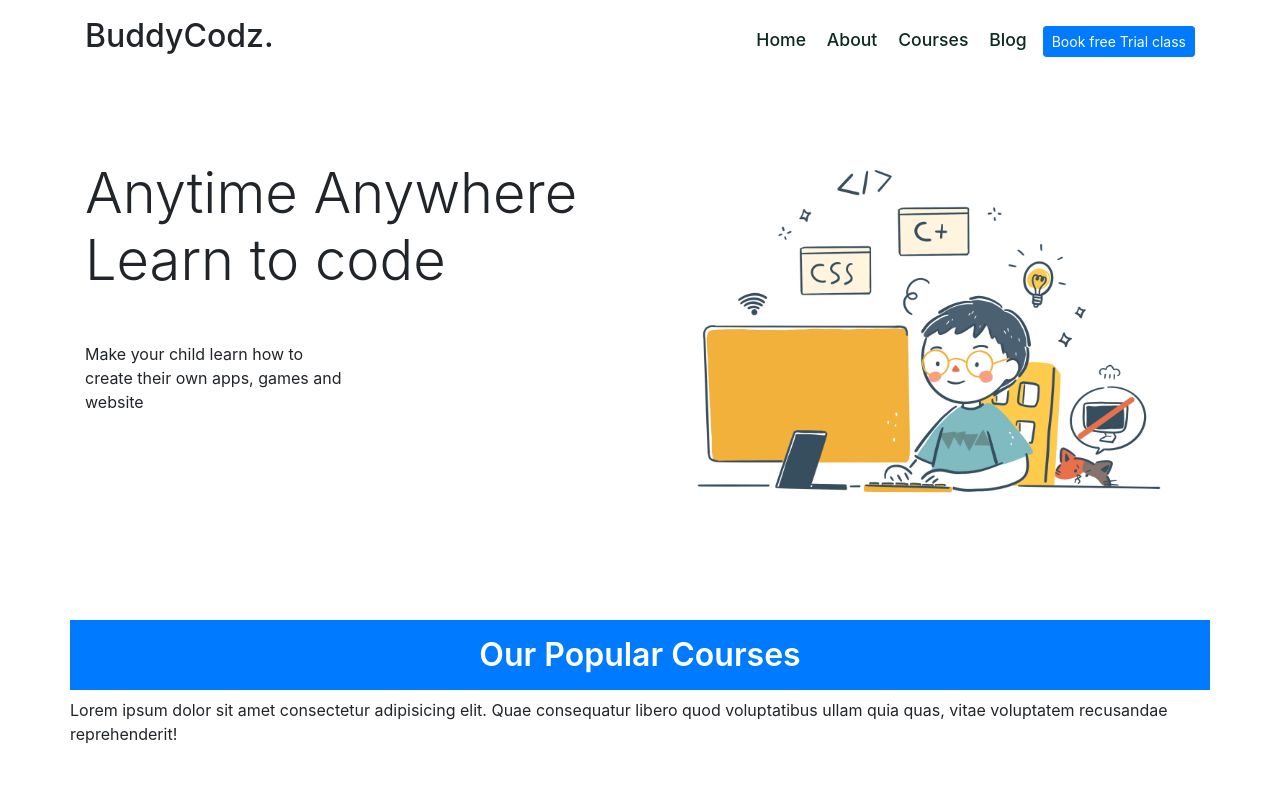
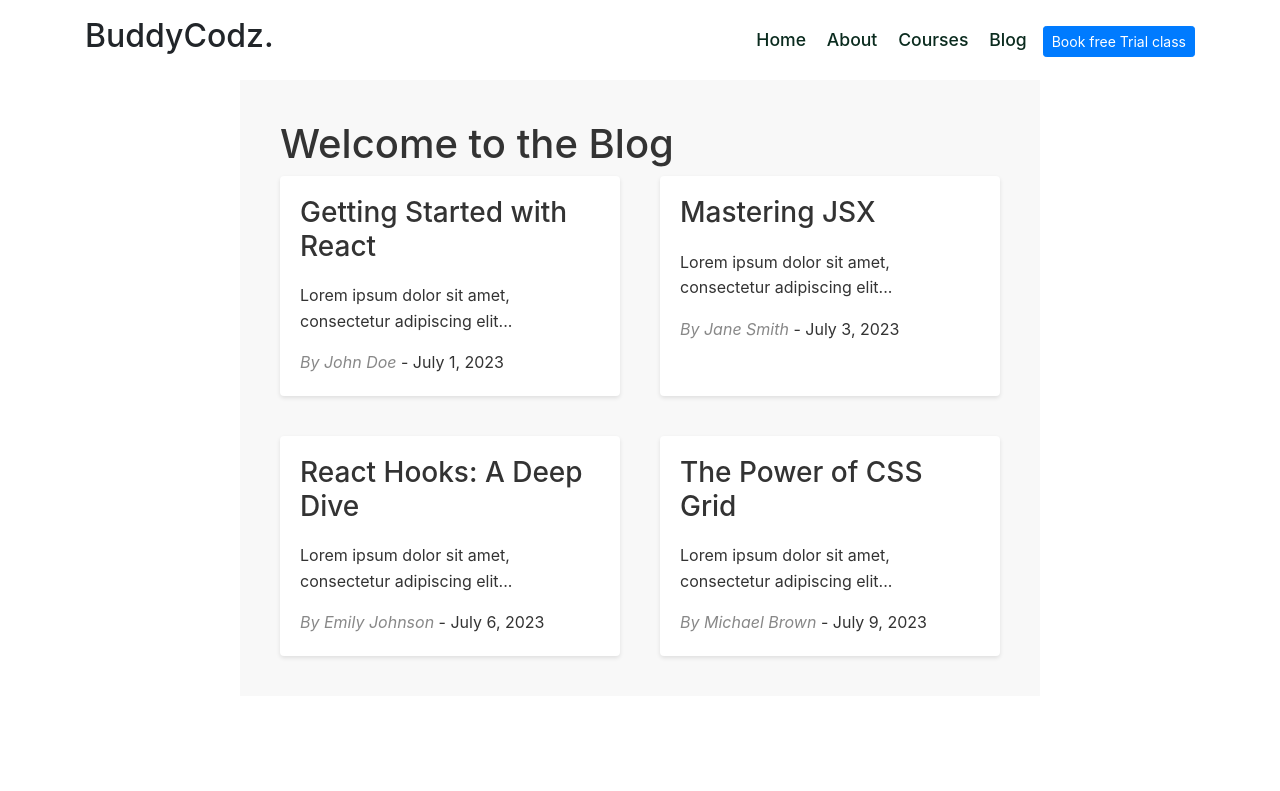
Before and after one commit to vikasz1/buddycodz, a React (Create React App) app: page /blog in a window 1280 px wide. Shown: the top 791 px of the page. Built offline with nearby package versions, Linux system fonts and the light colour scheme; no server answers.

Commit message:
Feature: Added Routing and a blog page

```diff
--- a/package.json
+++ b/package.json
@@ -8,10 +8,13 @@
     "@testing-library/user-event": "^13.5.0",
     "axios": "^1.3.2",
     "bootstrap": "^4.6.2",
+    "caniuse-lite": "^1.0.30001512",
+    "dotenv": "^16.3.1",
     "font-awesome": "^4.7.0",
     "react": "^18.2.0",
     "react-anchor-link-smooth-scroll": "^1.0.12",
     "react-dom": "^18.2.0",
+    "react-router-dom": "^6.14.1",
     "react-scripts": "5.0.1",
     "react-toastify": "^9.1.1",
     "reactstrap": "^9.1.5",
--- a/src/App.js
+++ b/src/App.js
@@ -1,27 +1,21 @@
 import logo from "./logo.svg";
 import "./App.css";
 import Header from "./components/Header/Header";
-import HeroSection from "./components/Hero-Section/HeroSection";
-import Courses from "./components/Courses-section/Courses";
-import LearnCode from "./components/Why-learn-code/learnCode";
-import RegistrationForm from "./components/Registration/registrationForm";
-import Curriculums from "./components/Curriculum/curriculums";
-import Footer from "./components/Footer/Footer";
-import { ToastContainer } from "react-toastify";
-import "react-toastify/dist/ReactToastify.css";
+import MasterComponent from "./components/MasterComponent/masterComponent";
+import { BrowserRouter, Routes, Route } from "react-router-dom";
+import Blog from "./components/Blog/blog";
+import NotFound from "./components/Notfound/notFound";
 
 function App() {
   return (
-    <>
+    <BrowserRouter>
       <Header />
-      <HeroSection />
-      <Courses />
-      <LearnCode />
-      <ToastContainer autoClose={6000}/>
-      <RegistrationForm />
-      <Curriculums />
-      <Footer />
-    </>
+      <Routes>
+        <Route index element={<MasterComponent />} />
+        <Route path="/blog" element={<Blog/>}/>
+        <Route path="*" element={<NotFound/>}/>
+      </Routes>
+    </BrowserRouter>
   );
 }
 
--- /dev/null
+++ b/src/components/Blog/blog.css
@@ -0,0 +1,39 @@
+.blog-page {
+    max-width: 800px;
+    margin: 0 auto;
+    padding: 40px;
+    background-color: #f8f8f8;
+    color: #333;
+  }
+
+  .blog-posts {
+    display: grid;
+    grid-template-columns: 1fr 1fr;
+    grid-gap: 40px;
+  }
+
+  .blog-post {
+    padding: 20px;
+    background-color: #fff;
+    border-radius: 4px;
+    box-shadow: 0 2px 4px rgba(0, 0, 0, 0.1);
+  }
+
+  .blog-post h2 {
+    margin-bottom: 20px;
+    font-size: 28px;
+    color: #333;
+  }
+
+  .blog-post p {
+    line-height: 1.6;
+  }
+
+  .blog-post em {
+    font-style: italic;
+    color: #888;
+  }
+
+  .blog-post p:last-child {
+    margin-bottom: 0;
+  }
--- /dev/null
+++ b/src/components/Blog/blog.jsx
@@ -0,0 +1,50 @@
+import React from 'react';
+import './blog.css';
+
+const Blog = () => {
+    const blogPosts = [
+  {
+    title: 'Getting Started with React',
+    content: 'Lorem ipsum dolor sit amet, consectetur adipiscing elit...',
+    author: 'John Doe',
+    date: 'July 1, 2023'
+  },
+  {
+    title: 'Mastering JSX',
+    content: 'Lorem ipsum dolor sit amet, consectetur adipiscing elit...',
+    author: 'Jane Smith',
+    date: 'July 3, 2023'
+  },
+  {
+    title: 'React Hooks: A Deep Dive',
+    content: 'Lorem ipsum dolor sit amet, consectetur adipiscing elit...',
+    author: 'Emily Johnson',
+    date: 'July 6, 2023'
+  },
+  {
+    title: 'The Power of CSS Grid',
+    content: 'Lorem ipsum dolor sit amet, consectetur adipiscing elit...',
+    author: 'Michael Brown',
+    date: 'July 9, 2023'
+  }
+];
+
+  return (
+    <div className="blog-page">
+      <h1>Welcome to the Blog</h1>
+      <div className="blog-posts">
+        {blogPosts.map((post, index) => (
+          <div className="blog-post" key={index}>
+            <h2>{post.title}</h2>
+            <p>{post.content}</p>
+            <p>
+              <em>By {post.author}</em> - {post.date}
+            </p>
+          </div>
+        ))}
+      </div>
+    </div>
+  );
+};
+
+export default Blog;
--- a/src/components/Header/Header.jsx
+++ b/src/components/Header/Header.jsx
@@ -1,11 +1,12 @@
 import React, { useRef } from "react";
 import { Container } from "reactstrap";
 import "./header.css";
+import { Link } from "react-router-dom";
 
 const navLinks = [
   {
     display: "Home",
-    url: "#course-section",
+    url: "/",
   },
   {
     display: "About",
@@ -43,14 +44,14 @@ const Header = () => {
               <ul className="nav__list">
                 {navLinks.map((item, index) => (
                   <li key={index} className="nav__item">
-                    <a href={item.url}>{item.display}</a>
+                    <Link to={item.url}>{item.display}</Link>
                   </li>
                 ))}
               </ul>
             </div>
 
             <div className="nav__right">
-              <a className="btn-sm btn btn-primary ml-3" href="#register-class">
+              <a className="btn-sm btn btn-primary ml-3" href="/#register-class">
                 Book free Trial class
               </a>
             </div>
--- /dev/null
+++ b/src/components/MasterComponent/masterComponent.jsx
@@ -0,0 +1,25 @@
+import React from "react";
+import HeroSection from "../Hero-Section/HeroSection";
+import Courses from "../Courses-section/Courses";
+import LearnCode from "../Why-learn-code/learnCode";
+import RegsitrationForm from "../Registration/registrationForm";
+import Curriculums from "../Curriculum/curriculums";
+import Footer from "../Footer/Footer";
+import { ToastContainer } from "react-toastify";
+import "react-toastify/dist/ReactToastify.css";
+
+const MasterComponent = () => {
+  return (
+    <>
+      <HeroSection />
+      <Courses />
+      <LearnCode />
+      <ToastContainer autoClose={6000} />
+      <RegsitrationForm />
+      <Curriculums />
+      <Footer />
+    </>
+  );
+};
+
+export default MasterComponent;
--- /dev/null
+++ b/src/components/Notfound/NotFoundPage.css
@@ -0,0 +1,43 @@
+.not-found-page {
+    display: flex;
+    flex-direction: column;
+    align-items: center;
+    justify-content: center;
+    height: 100vh;
+    text-align: center;
+    background-color: #f8f8f8;
+    color: #333;
+    font-family: Arial, sans-serif;
+  }
+
+  .title {
+    font-size: 72px;
+    font-weight: bold;
+    margin-bottom: 20px;
+  }
+
+  .message {
+    font-size: 24px;
+    margin-bottom: 10px;
+  }
+
+  .sub-message {
+    font-size: 18px;
+    margin-bottom: 30px;
+  }
+
+  .home-link {
+    display: inline-block;
+    padding: 10px 20px;
+    background-color: #f3eaea;
+    color: #000000;
+    text-decoration: none;
+    font-size: 18px;
+    border-radius: 4px;
+    transition: background-color 0.3s;
+  }
+
+  .home-link:hover {
+    background-color: #175ec9;
+    color:black
+  }
--- /dev/null
+++ b/src/components/Notfound/notFound.jsx
@@ -0,0 +1,16 @@
+import React from 'react';
+import './NotFoundPage.css';
+import { Link } from 'react-router-dom';
+
+const NotFound = () => {
+  return (
+    <div className="not-found-page">
+      <h1 className="title">404</h1>
+      <p className="message">Oops! The page you're looking for does not exist or is not ready yet.</p>
+      <p className="sub-message">Don't worry, let's get you back on track.</p>
+      <Link to="/" className="home-link">Go to Homepage</Link>
+    </div>
+  );
+};
+
+export default NotFound;
--- a/src/components/Registration/registrationForm.jsx
+++ b/src/components/Registration/registrationForm.jsx
@@ -1,10 +1,9 @@
-import { toast, ToastContainer } from "react-toastify";
+import { toast } from "react-toastify";
 import "react-toastify/dist/ReactToastify.css";
 import React from "react";
 import { useState } from "react";
 import axios from "axios";
 import "bootstrap/dist/css/bootstrap.min.css";
-import AnchorLink from "react-anchor-link-smooth-scroll";
 import "./registrationForm.css";
 const API = process.env.REACT_APP_API_KEY;
 // const API = "http://localhost:5000/api/data";
@@ -46,21 +45,12 @@ const RegsitrationForm = () => {
   const PostData = async (e) => {
     e.preventDefault();
 
-    const {
-      email,
-      parentName,
-      studentName,
-      phone,
-      message,
-      qualification,
-      hasLaptop,
-    } = user;
-
     function posting() {
       const myToast = toast.loading("Please Wait...");
       axios
         .post(API, user)
         .then((response) => {
+          console.log(API)
           if (response.status === 200) {
             toast.update(myToast, {
               render: "Thanks for booking a demo. We will contact you soon.",
```
Also changed, not shown: 1 other file (tests, documents, lock files or other folders).
